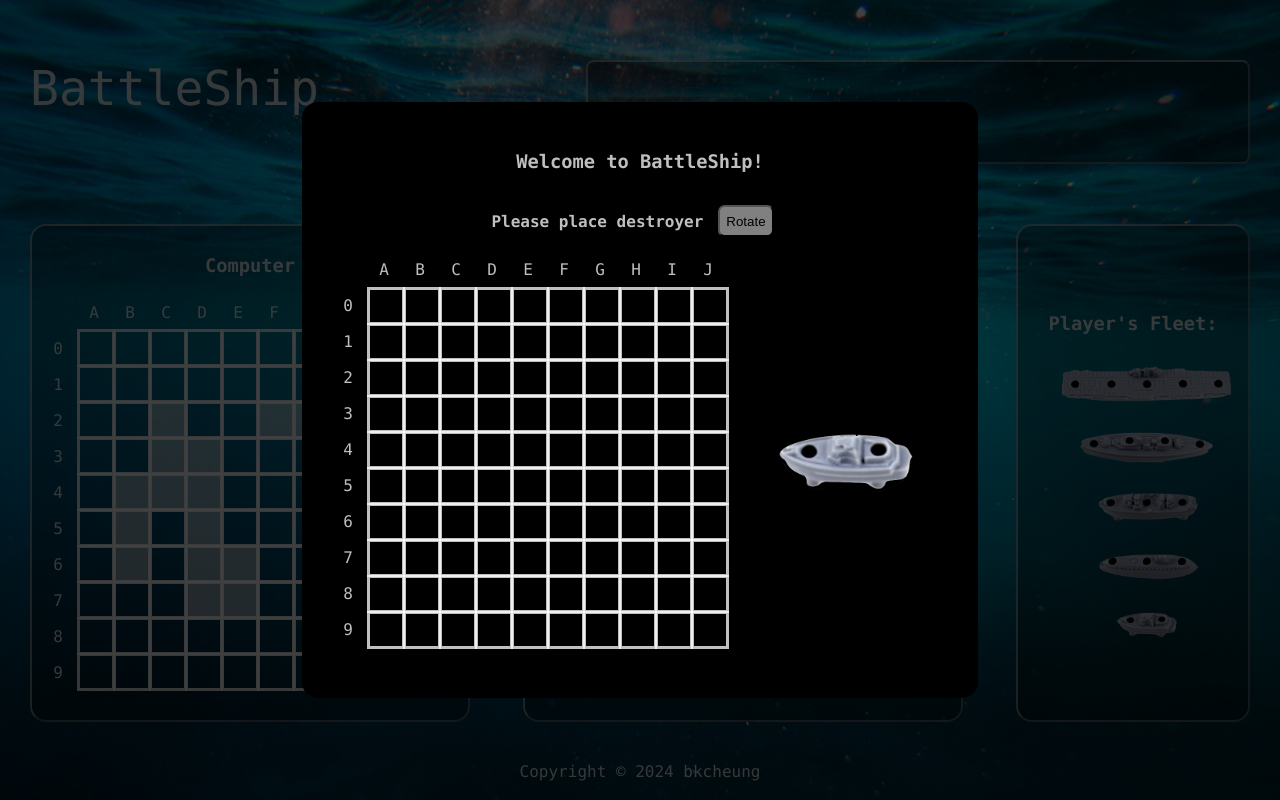
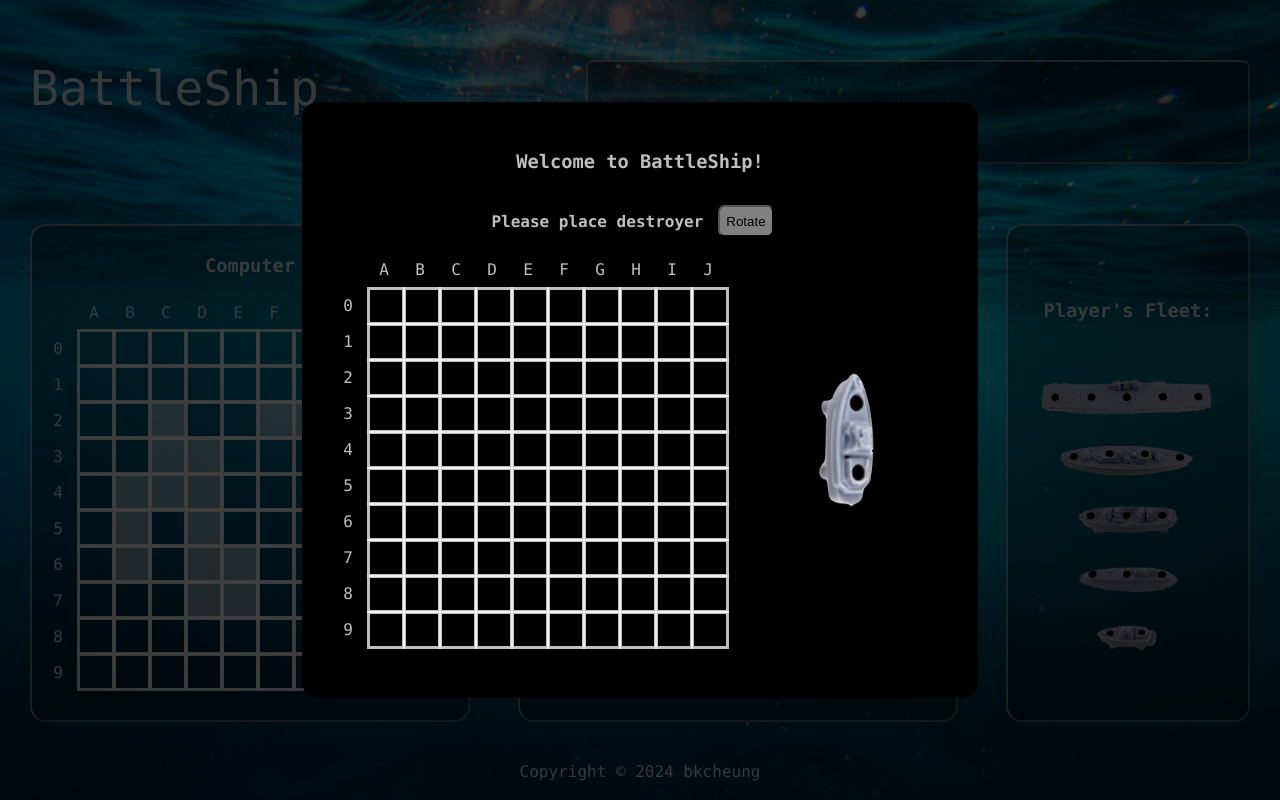
Before and after one commit to bkcheung/Battleship, a website built with webpack: page src/index.html in a window 1280 px wide. Both pictures are taken after a click on the button "Rotate". Built offline with nearby package versions, Linux system fonts and the light colour scheme.

Commit message:
ui: add currShip graphic rotation when clicking rotate during placement

```diff
--- a/src/index.html
+++ b/src/index.html
@@ -25,10 +25,8 @@
                 <div id = "pBoard"></div>
             </div>
             <div id ="fleetSection">
-                <div class = "fleet">
-                    <h3 class = "name">Player's Fleet: </h3>
-                    <div class = "fleetList" id = "pfleet"></div>
-                </div>
+                <h3 class = "name">Player's Fleet: </h3>
+                <div class = "fleetList" id = "pfleet"></div>
             </div>
         </div>
         <div id = "playerInput">
--- a/src/interface.ts
+++ b/src/interface.ts
@@ -53,10 +53,12 @@ export function drawBoard(size:number, id:string){
 function overlayInit(overlay:Overlay){
     document.getElementById('placeBoard').appendChild(drawBoard(10,'placeSq'));
     const rotate = document.getElementById('rotate');
+    const currShip = document.getElementById('currShip');
     rotate.addEventListener('click',(e)=>{
         e.preventDefault();
         if(overlay.orientation==='h') overlay.orientation='v';
         else if(overlay.orientation==='v') overlay.orientation='h';
+        currShip.toggleAttribute('rotated');
         console.log(overlay.orientation);
     })
 }
--- a/src/style.css
+++ b/src/style.css
@@ -50,6 +50,11 @@ span{
     background-size: 80%;
     background-repeat: no-repeat;
     background-position: center;
+}
+[rotated]{
+    transform: rotate(90deg);
+    max-height: 200px;
+    margin-top: 90px;
 }
 .placeSq:hover{
     background-color: rgba(255, 255, 255, 0.434);
@@ -143,7 +148,7 @@ span{
 }
 #fleetSection{
     margin: 0px 30px;
-    padding: 10px;
+    padding: 30px;
     color: #ffffffd9;
     background-color: #00000057;
     border: 2px #ffffff70 outset;
@@ -153,16 +158,10 @@ span{
     flex-direction: column;
     align-items: center;
 }
-.fleet{
-    display: flex;
-    flex-direction: column;
-    align-items: center;
-}
 .fleetList{
     display: flex;
     flex-direction: column;
     align-items: center;
-    margin-left: 30px;
 }
 .fleetStatus{
     margin: 10px 0px;
```
